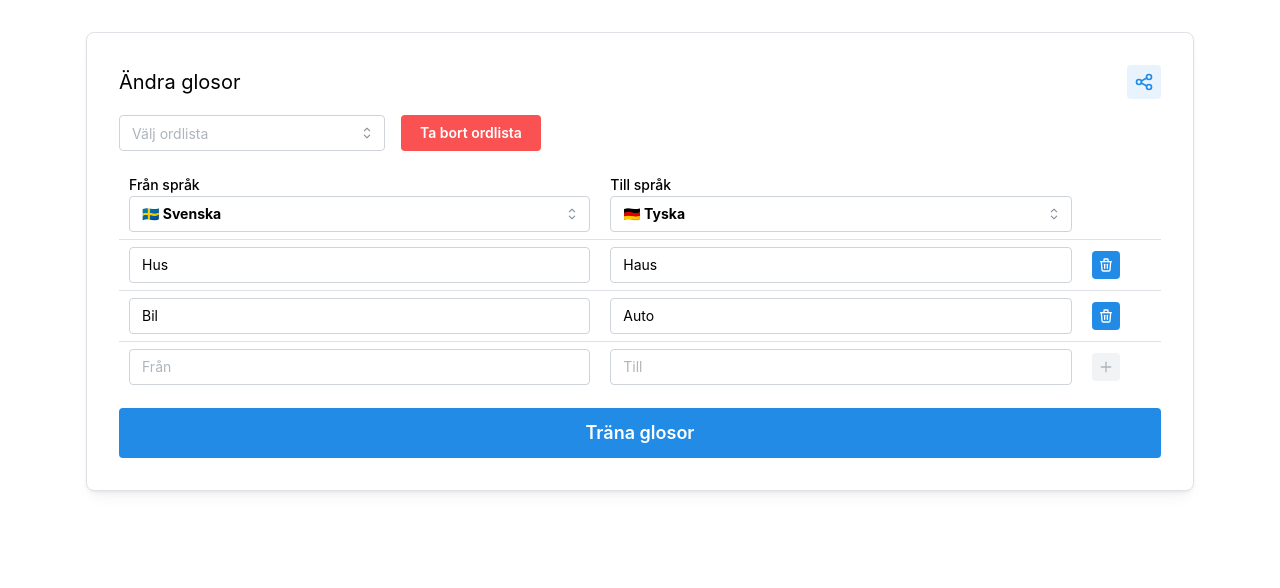
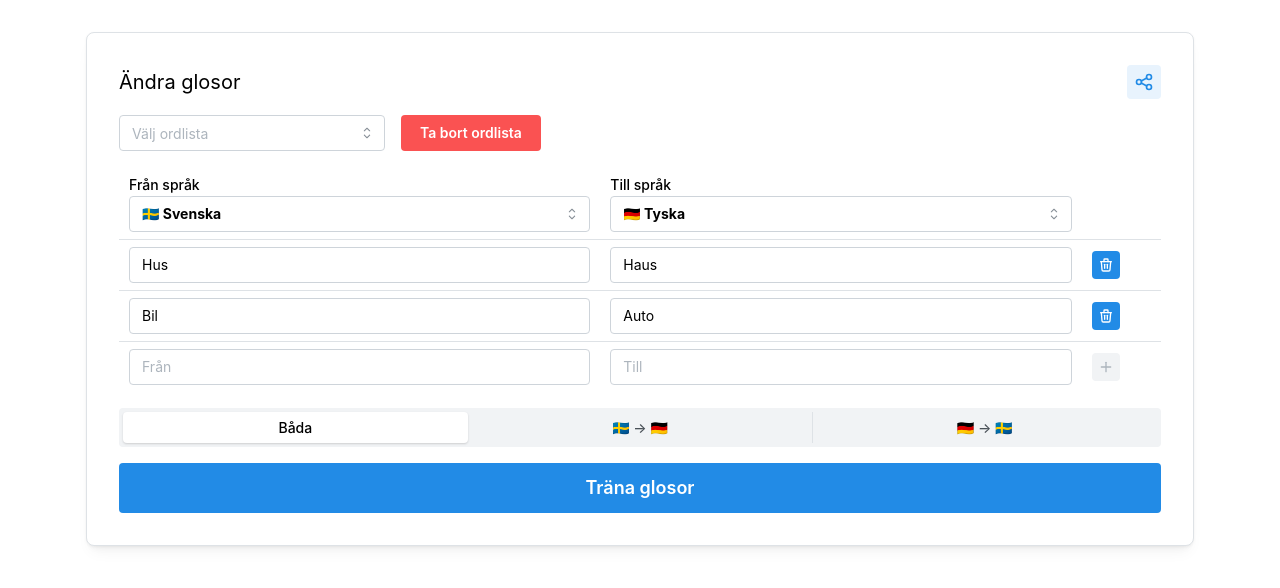
Before and after one commit to meros/nextjs-glosor, a Next.js app: page /edit in a window 1280 px wide. Shown: the top 588 px of the page. Built offline with nearby package versions, Linux system fonts and the light colour scheme.

Commit message:
Add ability to train only glossaries in one language direction

```diff
--- a/src/app/edit/page.tsx
+++ b/src/app/edit/page.tsx
@@ -1,6 +1,6 @@
 'use client';
 
-import { Button, Stack, Text, ActionIcon, Tooltip, Group } from '@mantine/core';
+import { Button, Stack, Text, ActionIcon, Tooltip, Group, SegmentedControl } from '@mantine/core';
 import { IconShare } from '@tabler/icons-react';
 import { useRouter } from 'next/navigation';
 import { useCallback, useEffect, useMemo, useState } from 'react';
@@ -10,6 +10,7 @@ import PageContent from '../components/PageContent';
 import { useGlossary } from '../context/GlossaryContext';
 import { useTraining } from '../context/TrainingContext';
 import { useLocalStorage } from '../hooks/useLocalStorage';
+import { languages } from '../constants';
 
 const initialGlossaries: Glossary[] = [
   {
@@ -76,6 +77,7 @@ export default function EditPage() {
   const [glossaries, setGlossaries] = useLocalStorage<Glossary[]>('glossaries', initialGlossaries);
   const [selectedGlossaryIdx, setSelectedGlossaryIdx] = useState(0);
   const [newGlossaryItem, setNewGlossaryItem] = useState<GlossaryItem>({ a: '', b: '' });
+  const [trainingMode, setTrainingMode] = useState<'both' | 'fromTo' | 'toFrom'>('both');
 
   useEffect(() => {
     setGlossary(glossaries[selectedGlossaryIdx]);
@@ -86,13 +88,13 @@ export default function EditPage() {
       setGlossaries((prev) => [...prev, { name, fromLanguage: 'se', toLanguage: 'en', items: [] }]);
       setSelectedGlossaryIdx(glossaries.length);
     },
-    [glossaries.length],
+    [glossaries.length, setGlossaries],
   );
 
   const deleteGlossary = useCallback(() => {
     setGlossaries((prevGlossaries) => prevGlossaries.filter((_, idx) => idx !== selectedGlossaryIdx));
     setSelectedGlossaryIdx(0);
-  }, [selectedGlossaryIdx]);
+  }, [selectedGlossaryIdx, setGlossaries]);
 
   const renameGlossary = (name: string) => {
     setGlossaries((prevGlossaries) => {
@@ -118,12 +120,14 @@ export default function EditPage() {
       },
       setNewGlossary: setNewGlossaryItem,
     }),
-    [selectedGlossaryIdx],
+    [selectedGlossaryIdx, setGlossaries],
   );
 
   const setTrainingItemsAndNavigate = () => {
-    const trainingItems = glossary.items.flatMap((item) => [
-      {
+    const trainingItems = glossary.items.flatMap((item) => {
+      const items = [];
+      if (trainingMode === 'both' || trainingMode === 'fromTo') {
+        items.push({
           from: item.a,
           to: item.b,
           correct: 0,
@@ -132,8 +136,10 @@ export default function EditPage() {
           confidence: 0,
           fromLanguage: glossary.fromLanguage,
           toLanguage: glossary.toLanguage,
-      },
-      {
+        });
+      }
+      if (trainingMode === 'both' || trainingMode === 'toFrom') {
+        items.push({
           from: item.b,
           to: item.a,
           correct: 0,
@@ -142,8 +148,10 @@ export default function EditPage() {
           confidence: 0,
           fromLanguage: glossary.toLanguage,
           toLanguage: glossary.fromLanguage,
-      },
-    ]);
+        });
+      }
+      return items;
+    });
 
     setItems(trainingItems);
     router.push('/train');
@@ -165,6 +173,13 @@ export default function EditPage() {
       // You might want to add a toast notification here
       alert('Share link copied to clipboard!');
     });
+  };
+
+  // Helper to get flag emoji by language code
+  const getFlag = (lang: string) => {
+    const langData = languages.find((l) => l.code === lang);
+
+    return langData ? langData.flag : '🏳️';
   };
 
   return (
@@ -192,6 +207,17 @@ export default function EditPage() {
         {/* Glossary Editing */}
         <GlossaryEditor data={data} onHandlers={onHandlers} />
 
+        {/* Training Mode Selection */}
+        <SegmentedControl
+          value={trainingMode}
+          onChange={(value) => setTrainingMode(value as 'both' | 'fromTo' | 'toFrom')}
+          data={[
+            { label: 'Båda', value: 'both' },
+            { label: `${getFlag(glossary.fromLanguage)} → ${getFlag(glossary.toLanguage)}`, value: 'fromTo' },
+            { label: `${getFlag(glossary.toLanguage)} → ${getFlag(glossary.fromLanguage)}`, value: 'toFrom' },
+          ]}
+        />
+
         <Button size="lg" onClick={setTrainingItemsAndNavigate} variant="filled" color="blue">
           Träna glosor
         </Button>
```
Lines whose indentation alone changed are shown as unchanged.
